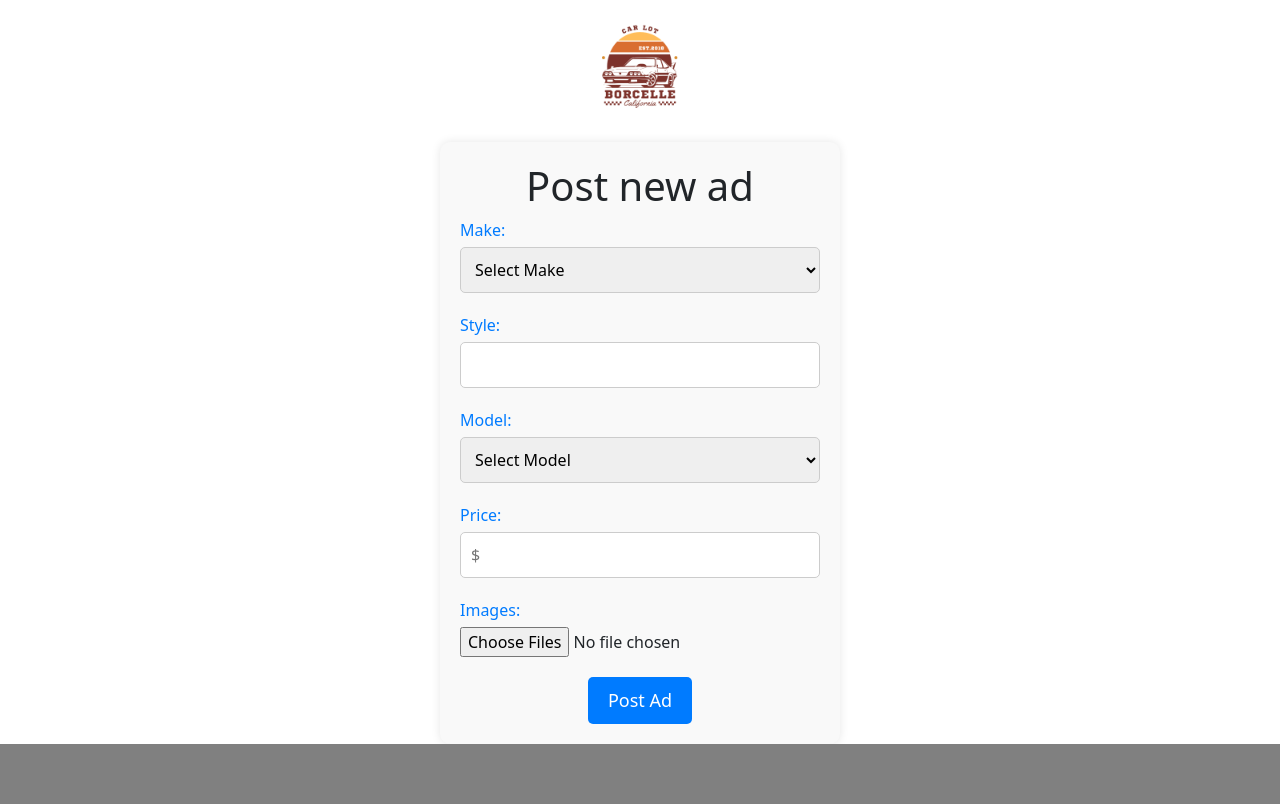
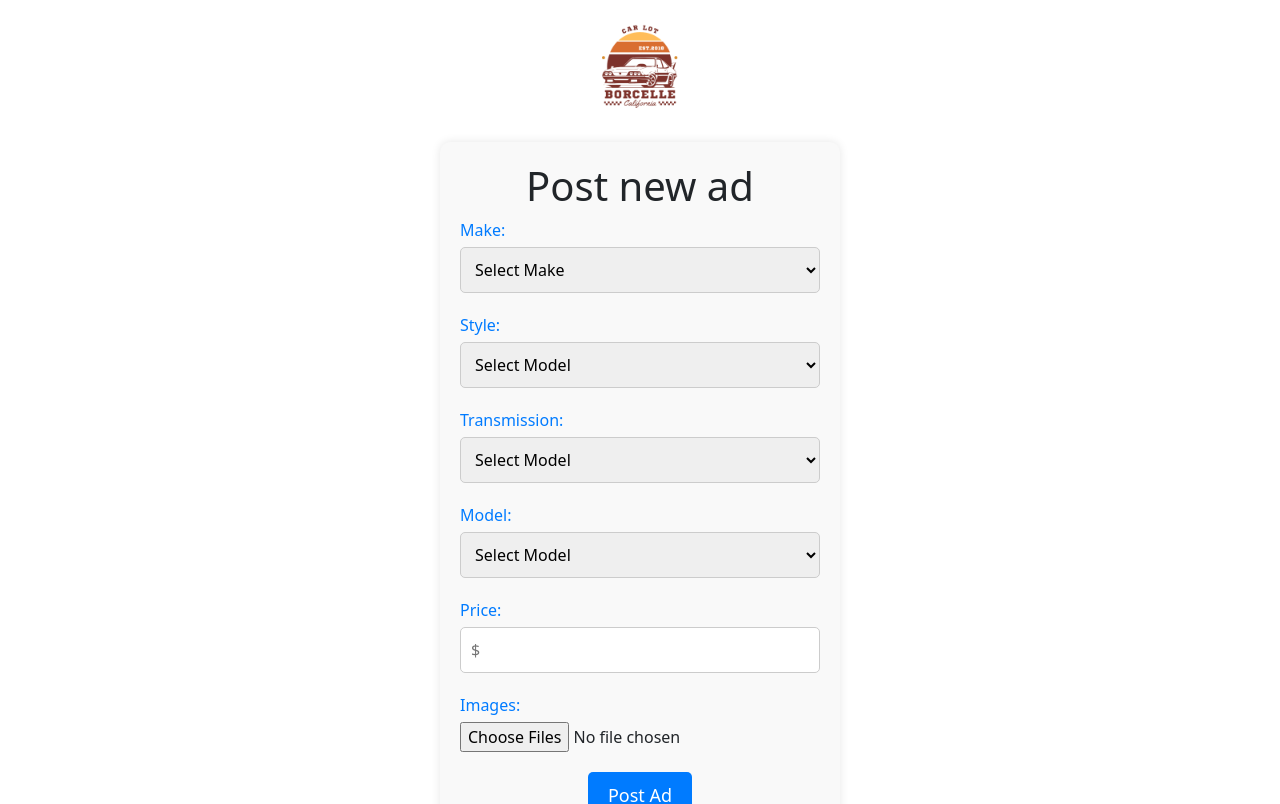
Before and after one commit to BrayanSO/CarLot, a React (Create React App) app: page /Identify in a window 1280 px wide. Shown: the top 804 px of the page. Built offline with nearby package versions, Linux system fonts and the light colour scheme.

Commit message:
more information

```diff
--- a/src/components/CarCard.jsx
+++ b/src/components/CarCard.jsx
@@ -3,8 +3,8 @@ import React from 'react';
 function CarCard({ car, onDeleteClick, onDetailsClick }) {
   return (
     <div className="car-card">
-      <img src={car.imageURL} alt={`${car.make} ${car.model}`} />
-      <p>{`Marca: ${car.make}\nModelo: ${car.model}`}</p>
+      <img src={car.imageURL} alt={`${car.make} ${car.model} ${car.style}`} />
+      <p>{`Make: ${car.make}\nModel: ${car.model}\nStyle: ${car.style}`}</p>
       <button onClick={() => onDeleteClick(car)}>Eliminar</button>
       <button onClick={() => onDetailsClick(car)}>Detalles</button>
     </div>
--- a/src/components/CarList.jsx
+++ b/src/components/CarList.jsx
@@ -50,9 +50,14 @@ const CarList = () => {
             </Carousel>
             <div className="car-info">
               <p>
-                <strong>Marca:</strong> {car.make} <br />
-                <strong>Modelo:</strong> {car.model} <br />
-                <strong>Precio:</strong> ${car.price}
+                <strong>Make:</strong> {car.make} <br />
+                <strong>Model:</strong> {car.model} <br />
+                <strong>Price :</strong> ${car.price}<br/>
+                <strong>Style :</strong> {car.style}<br/>
+                <strong>Transmission :</strong> {car.transmission}<br/>
+
+
+
               </p>
               <button onClick={() => handleDeleteClick(index)}>Eliminar</button>
               <button onClick={() => handleEditClick(index)}>Editar</button>
--- a/src/components/Identify.jsx
+++ b/src/components/Identify.jsx
@@ -2,7 +2,7 @@ import React, { useState } from 'react';
 import "../Styles/CarFstyle.css";
 
 const Identify = ({ onSearch }) => {
-  const [formData, setFormData] = useState({ make: '', style: '', model: '', price: '', images: [] });
+  const [formData, setFormData] = useState({ make: '', style: '', model: '', transmission: '', price: '', images: [] });
 
   const handleInputChange = (event) => {
     const { name, value } = event.target;
@@ -22,7 +22,7 @@ const Identify = ({ onSearch }) => {
       const savedCars = JSON.parse(localStorage.getItem('cars')) || [];
       savedCars.push(formData);
       localStorage.setItem('cars', JSON.stringify(savedCars));
-      setFormData({ make: '', style: '', model: '', price: '', images: [] });
+      setFormData({ make: '', style: '', model: '', price: '', transmission:'', images: [] });
     }
   };
 
@@ -42,9 +42,22 @@ const Identify = ({ onSearch }) => {
         </div>
         <div className="form-group">
           <label>Style:</label>
-          <input type="text" name="style" value={formData.style} onChange={handleInputChange} />
+          <select  name="style" value={formData.style} onChange={handleInputChange} >
+          <option value="">Select Model</option>
+          <option value="Sedan">Sedan</option>
+          <option value="Hatchback">Hastback</option>
+          <option value="Suv">SUV</option>
+          </select>
         </div>
-
+        <div className="form-group">
+          <label>Transmission:</label>
+          <select  name="transmission" value={formData.transmission} onChange={handleInputChange}>
+          <option value="">Select Model</option>
+          <option value="Manual">Manual</option>
+          <option value="Automatic">Automatic</option>
+          <option value="CVT Automatic">CVT Automatic</option>
+          </select>
+        </div>
         <div className="form-group">
           <label>Model:</label>
           <select name="model" value={formData.model} onChange={handleInputChange}>
```
